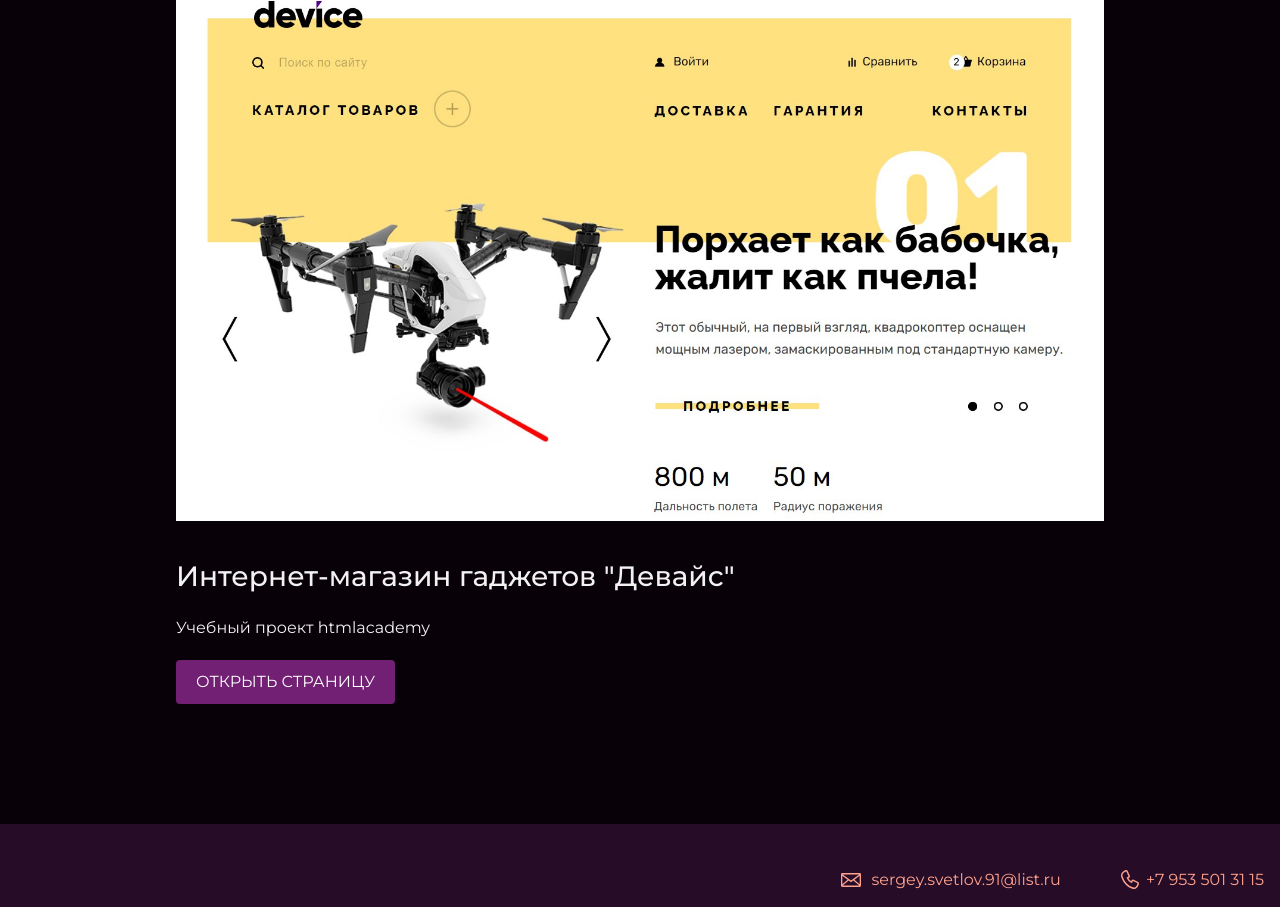
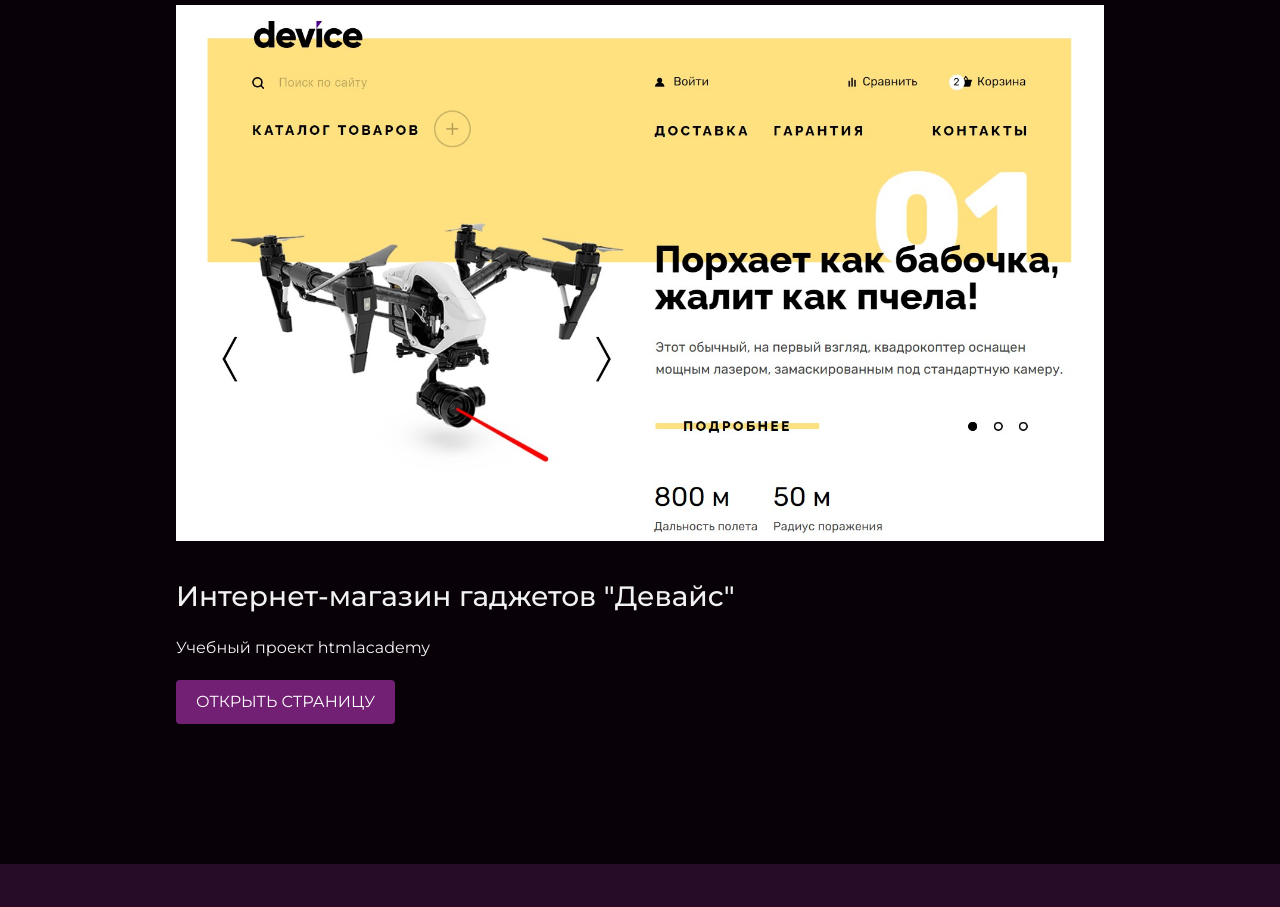
Before and after one commit to SergeySvetlov/portfolio, a plain HTML site: page index.html in a window 1280 px wide. Shown: the part 3033-3940 px from the top of the page. Drawn offline with Linux system fonts and the light colour scheme.

Commit message:
Нижние отступы для кнопок

```diff
--- a/style.css
+++ b/style.css
@@ -155,6 +155,7 @@ body {
 }
 
 .button {
+  margin: 0 0 20px 0;
   padding: 6px 20px;
   display: inline-block;
   vertical-align: baseline;
```
